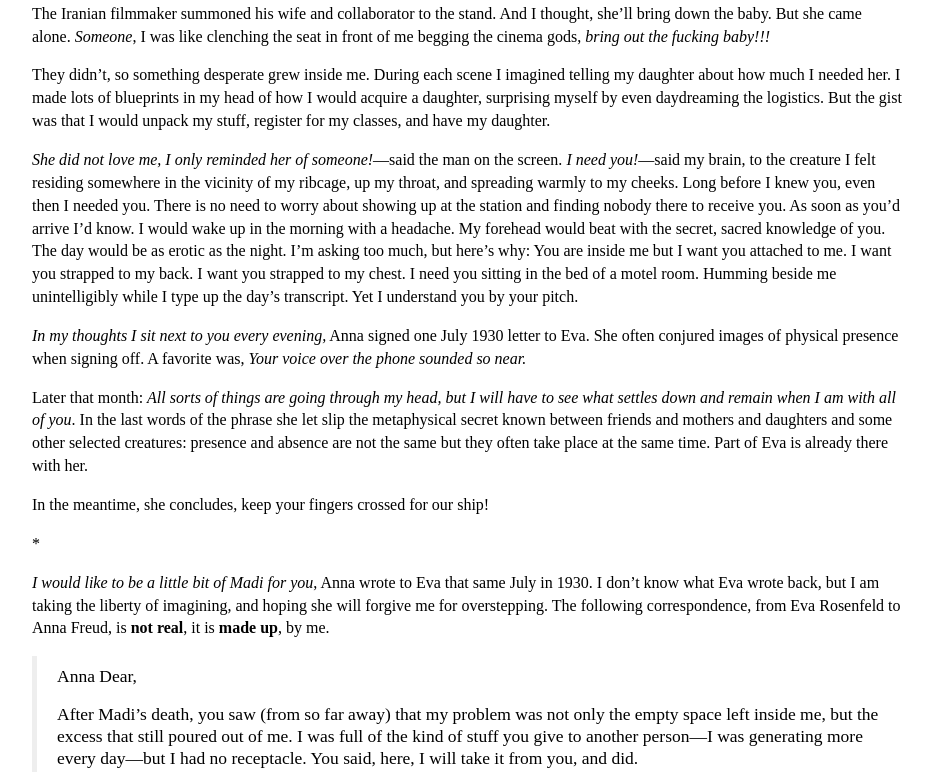
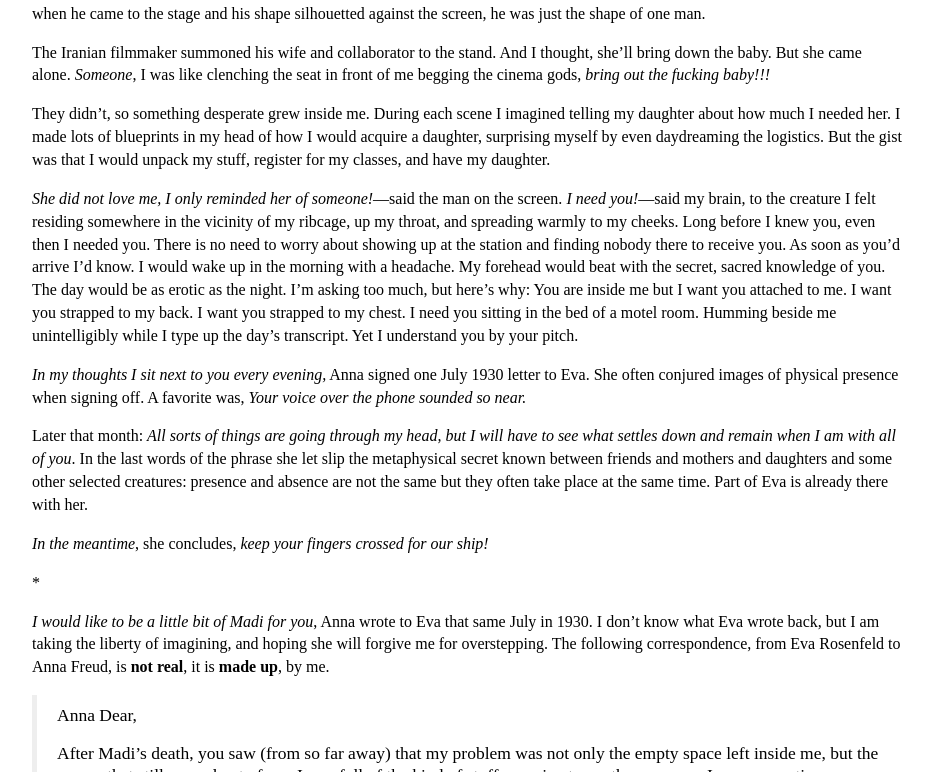
Before and after one commit to serenadavis/main-website, a Gatsby site: page /content/lump-piece in a window 1280 px wide. Shown: the part 3870-4642 px from the top of the page, without its empty margins (173-1106 px from the left). Built offline with nearby package versions, Linux system fonts and the light colour scheme; Gatsby itself is replaced by a stand-in of ours; some packages are replaced by stand-ins of ours.

Commit message:
Update Articles “lump-piece”

```diff
--- a/src/pages/content/lump-piece.md
+++ b/src/pages/content/lump-piece.md
@@ -101,7 +101,9 @@ A few weeks earlier I’d had my final appointment with the hospital breast spec
 After that, I still had the lumps. They were the same lumps as before; but now they were lumps I was supposed to be not worried about. I still feel them, roll them in between my thumb and index finger when I’m getting distracted. Instead, the site of damage was relocated about six inches to the left, where my implant was experiencing the inverse problem. It was supposed to be discernable by touch just beneath the skin, but it was buried so deep that it couldn’t be felt at all.
 
 The surgery was scheduled to take the morning but took the day. Nurses rotated through, each one draping me with a heated blanket, which was a warmed-up regular blanket. As one nurse rolled me in a wheelchair down to the imaging room, I saw one of the giant heaters where the warm blankets were stacked, which looked like a refrigerator but did the opposite thing a refrigerator would normally do. By the end of the day I was a shapeless mass covered in room-temperature blankets. I went under and woke back up. I left the hospital with a nice thick gash. A cold front came through that night, and I fell on the ice on my front porch, turning the rest of my arm purple and brown. It was funny to think that only now that these problems had been resolved had they become visible to the outside world.
-*
+
+
+\*
 
 The wounds were not yet done fading when I entered the era of my body called peacetime. It arrived quickly, taking a strange form. It was the form of an urge. The urge could get pretty strong in the restaurant where I worked. Like when the owner would come in on weekday mornings and leave his crossword on the counter when he left again. We would stand around and fill it out between rushes. There was a woman who came in on those slow days with her baby. The slowness made the mornings more agonizing, since I had plenty of time to think about how the baby was right there at the table in the far back corner, and how you can’t ask to touch the babies of strangers. So the crossword was a good distraction, if not the final line of defense keeping me at bay.
 
@@ -121,7 +123,7 @@ _In my thoughts I sit next to you every evening,_ Anna signed one July 1930 lett
 
 Later that month: _All sorts of things are going through my head, but I will have to see what settles down and remain when I am with all of you_. In the last words of the phrase she let slip the metaphysical secret known between friends and mothers and daughters and some other selected creatures: presence and absence are not the same but they often take place at the same time. Part of Eva is already there with her.
 
-In the meantime, she concludes, keep your fingers crossed for our ship!
+_In the meantime_, she concludes, _keep your fingers crossed for our ship!_
 
 \*
 
```
